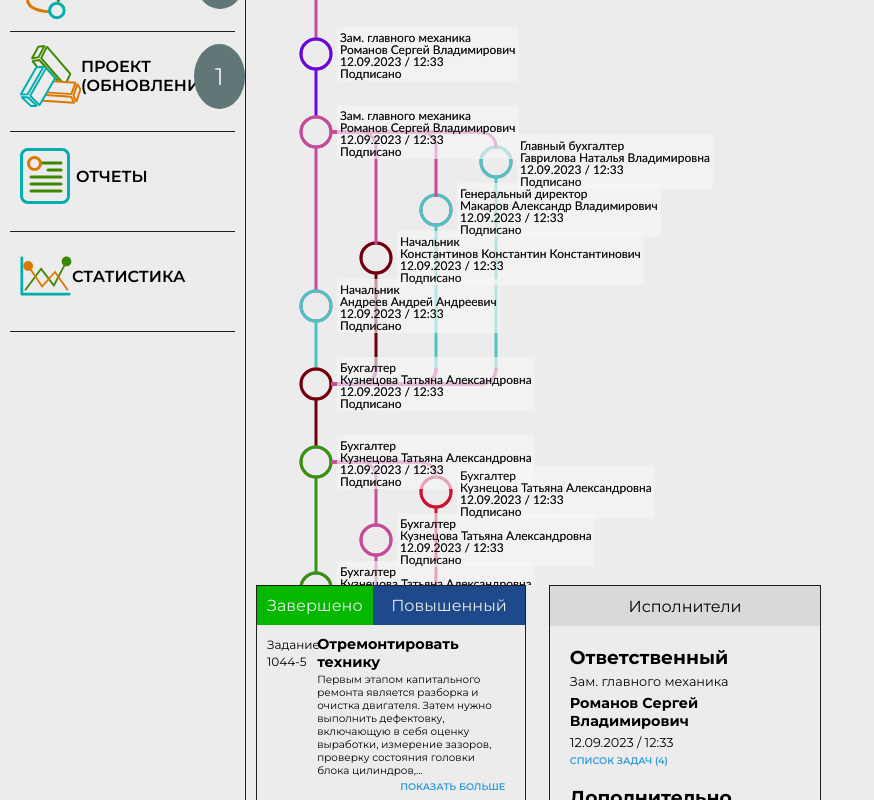
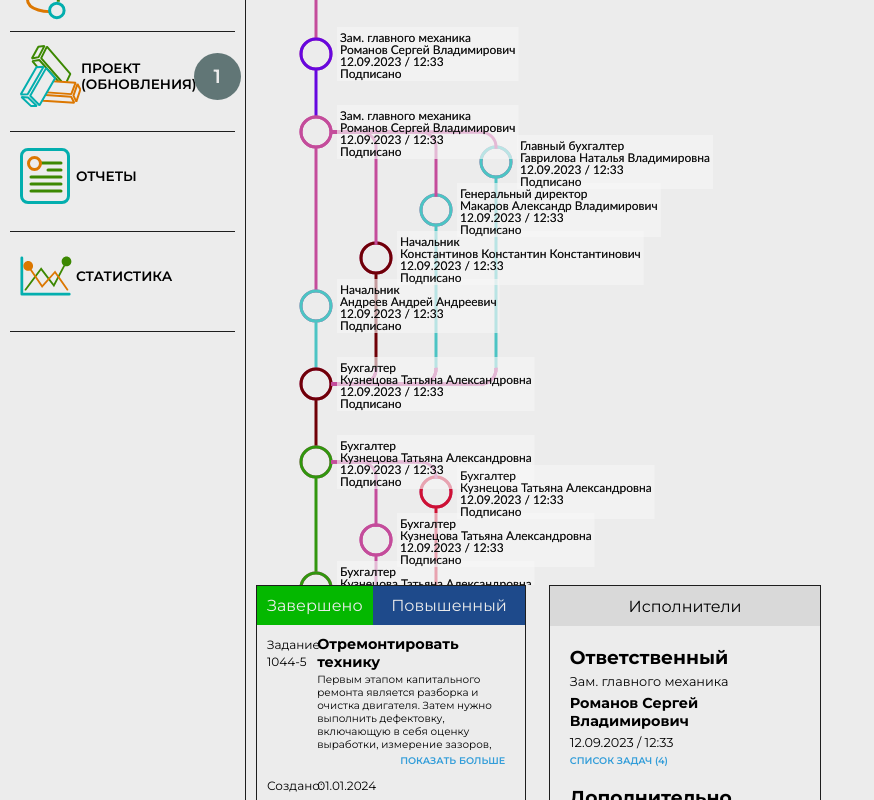
Before and after one commit to DreaMessiah/Portal, a React (Create React App) app in the folder client/: page /document in a window 1280 px wide. Shown: the part 480-1280 px from the top of the page, without its empty margins (0-874 px from the left). Built offline with nearby package versions, Linux system fonts and the light colour scheme.

Commit message:
Correct yesterday work

```diff
--- a/client/src/assets/styles/styles.scss
+++ b/client/src/assets/styles/styles.scss
@@ -696,7 +696,7 @@ html{
         height: 100%;
         width: 55%;
         font-weight: 600;
-        font-size: 1rem;
+        font-size: 0.85rem;
         text-transform: uppercase;
 
       }
@@ -707,13 +707,14 @@ html{
         align-items: center;
         justify-content: center;
         .num{
-          height: 65px;
+          height: 47px;
           display: flex;
           justify-content: center;
           align-items: center;
-          width: 65px;
+          width: 47px;
           border-radius: 50%;
-          font-size: 1.5rem;
+          font-size: 1.2rem;
+          font-weight: 600;
           background-color: $dgreyColor;
           color: $whiteColor;
         }
@@ -1387,6 +1388,7 @@ html{
     }
     .works-list{
       display: none;
+      transition: display 0.5s ease;
       p{
         cursor: pointer;
         color: $wblueColor;
@@ -1402,6 +1404,7 @@ html{
 }
 .results-obj{
   margin-top: 30px !important;
+  margin-bottom: 30px;
     .button-text{
       font-size: 0.6rem;
       font-weight: 600;
@@ -1413,6 +1416,8 @@ html{
       padding-top: 4px;
     }
     .attaches{
+      justify-content: center;
+
       a{
         width: 17% !important;
       }
@@ -1546,6 +1551,12 @@ html{
     }
     .text{
       font-size: 0.65rem;
+      max-height: 78px;
+      overflow: hidden;
+      transition: max-height 3s ease;
+    }
+    .text.expanded{
+      max-height: 1000px;
     }
     h3{
       font-size: 0.9rem;
--- a/client/src/components/ResultsObj.js
+++ b/client/src/components/ResultsObj.js
@@ -20,6 +20,7 @@ export default function ResultsObj ({obj}){
     const handleToggle = () => {
         setShowMore(!showMore);
     };
+    const mass = [1,2,3,4,5]
 
     return (
         <div className='attach-obj results-obj performers-obj'>
@@ -36,7 +37,6 @@ export default function ResultsObj ({obj}){
                         <Link key={index} to={obj.attaches[item].link}><div className={'img '+obj.attaches[item].type}></div><p>{obj.attaches[item].name + '.' + obj.attaches[item].type}</p></Link>
                     ))}
                 </div>
-
             </div>
             { Object.keys(obj.attaches).length < 5 ? '' : (
                 <div onClick={handleToggleDocs} className='button'>{buttonText}</div>
--- a/client/src/components/WorkTasksObj.js
+++ b/client/src/components/WorkTasksObj.js
@@ -50,7 +50,7 @@ export default function WorksTasksObj ({obj}){
                 </div>
                 <div className='right-box-info'>
                     <h3>{obj.title}</h3>
-                    <p className='text'>{showMore ? obj.text : `${displayText.split(' ').slice(0, 25).join(' ')}...`}</p>
+                    <p className={`text ${showMore ? 'expanded' : ''}`} >{showMore ? obj.text : `${displayText.split(' ').slice(0, 25).join(' ')}...`}</p>
                     <div className='button' onClick={handleToggle}>{showMore ? 'Скрыть' : 'Показать больше'}</div>
                 </div>
             </div>
--- a/client/src/pages/DocumentPage.js
+++ b/client/src/pages/DocumentPage.js
@@ -197,6 +197,7 @@ export default function DocumentPage(){
                     </div>
                 </div>
             </div>
+
         </div>
     )
 }
```
